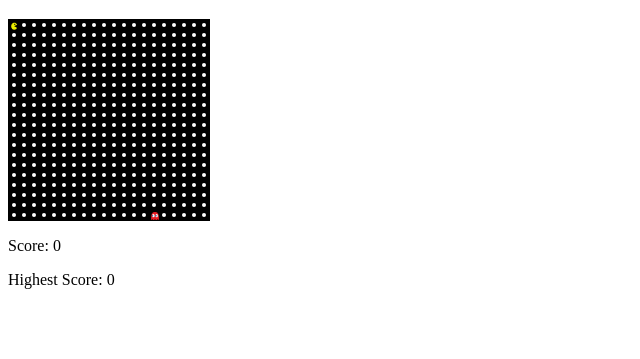
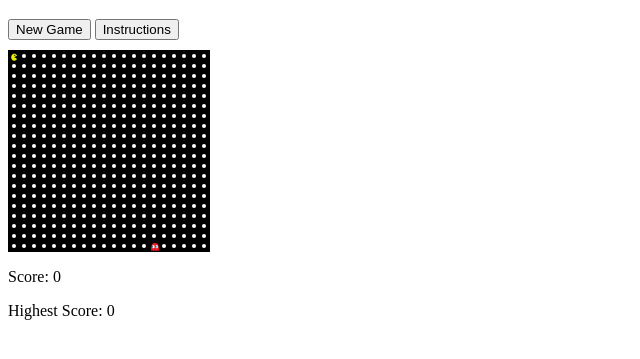
Before and after one commit to pogrebnav17/pac-man, a plain HTML site: page index.html in a window 1280 px wide. Shown: the part 61-420 px from the top of the page, without its empty margins (0-640 px from the left). Drawn offline with nearby package versions, Linux system fonts and the light colour scheme.

Commit message:
Added buttons for NewGame and Instructions

```diff
--- a/css/global.css
+++ b/css/global.css
@@ -44,3 +44,7 @@ img {
   margin-bottom: 15px;
   margin-right: 2px;
 }
+
+.buttons {
+  margin-bottom: 10px;
+}
--- a/index.html
+++ b/index.html
@@ -19,6 +19,11 @@
       <h1>Pac-man</h1>
     </header>
     <div class="container">
+      <div class="buttons">
+        <button id="new-game">New Game</button>
+        <button id="instructions">Instructions</button>
+      </div>
+      <div id="board"></div>
       <section class="score-board">
         <p id='score'>Score: 0</p>
         <p id='highest'>Highest Score: 0</p>
--- a/js/main.js
+++ b/js/main.js
@@ -33,7 +33,7 @@ var game = {
     for (let i = 0; i < 400; i ++) {
       locations[i] = {row: rows[i], column: columns[i]};
     }
-    $('.container').prepend($board);
+    $('#board').prepend($board);
     console.log('locations', locations);
     console.log('locations[208].row: ', locations[208].column);
   },
@@ -94,22 +94,10 @@ var ghost = {
   moveGhost: function() {
     clearInterval(this.interval);
     this.interval = setInterval(function() {
-      // $(`#circle-${ghostPosition}`).show();
-      // ghostPosition --;
-      // $ghostSquare = $(`#${ghostPosition}`);
-      // $(`#circle-${ghostPosition}`).hide();
-      // $ghostSquare.append($ghost);
-
-      // get pac-man position
-      console.log('pacmanPosition', pacmanPosition);
-
       // show circle in old position
       $(`#circle-${ghostPosition}`).show();
       // change position of ghost based on the position of the pac-man
       // get to the same column
-      console.log('ghostPosition', ghostPosition);
-      console.log('ghost locations', locations[ghostPosition]);
-      console.log('ghost column', locations[ghostPosition].column, typeof locations[ghostPosition].column);
       if ((locations[pacmanPosition].column) < locations[ghostPosition].column) {
         ghostPosition --;
       }
```
Also changed, not shown: 1 other file.
